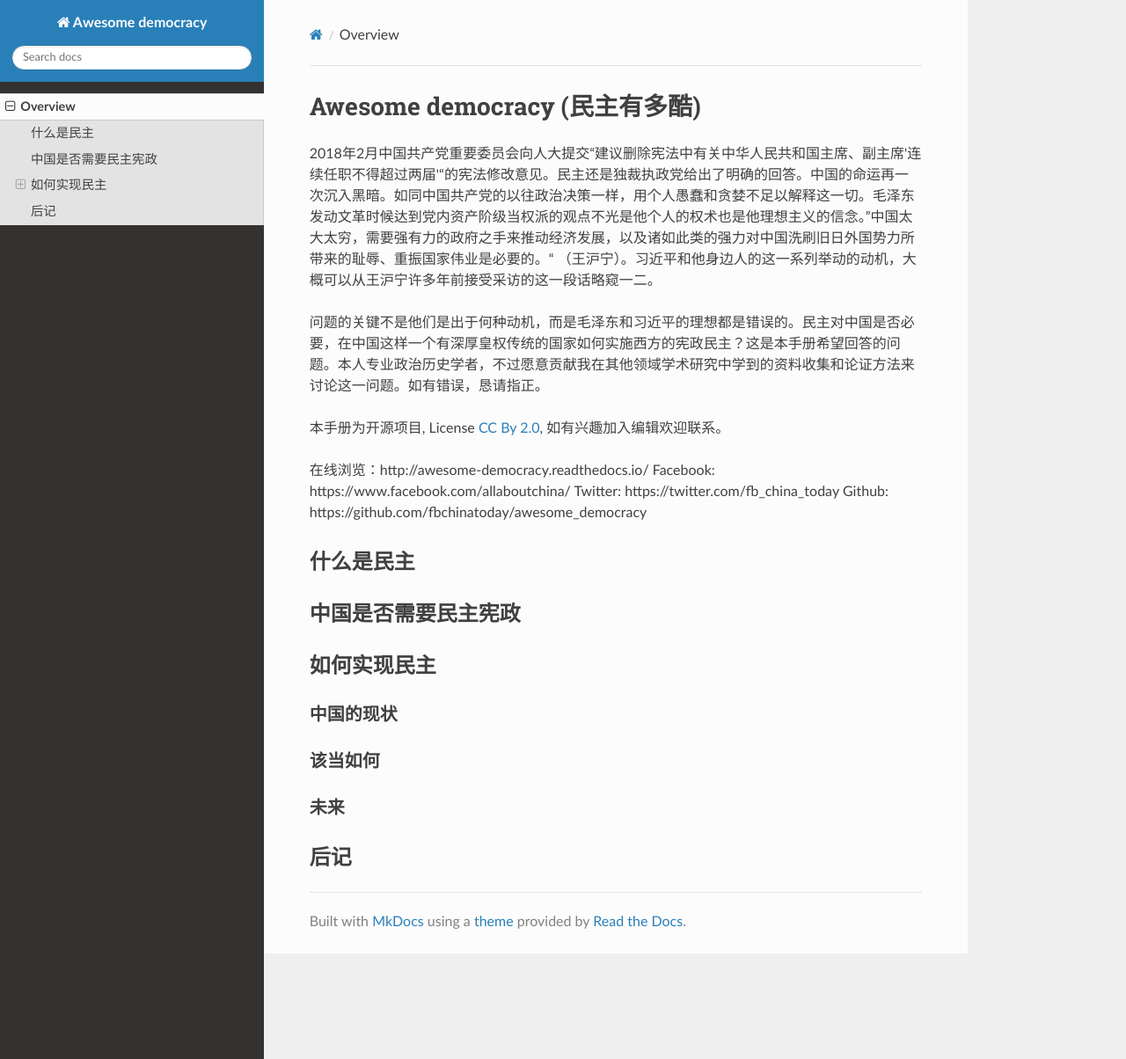
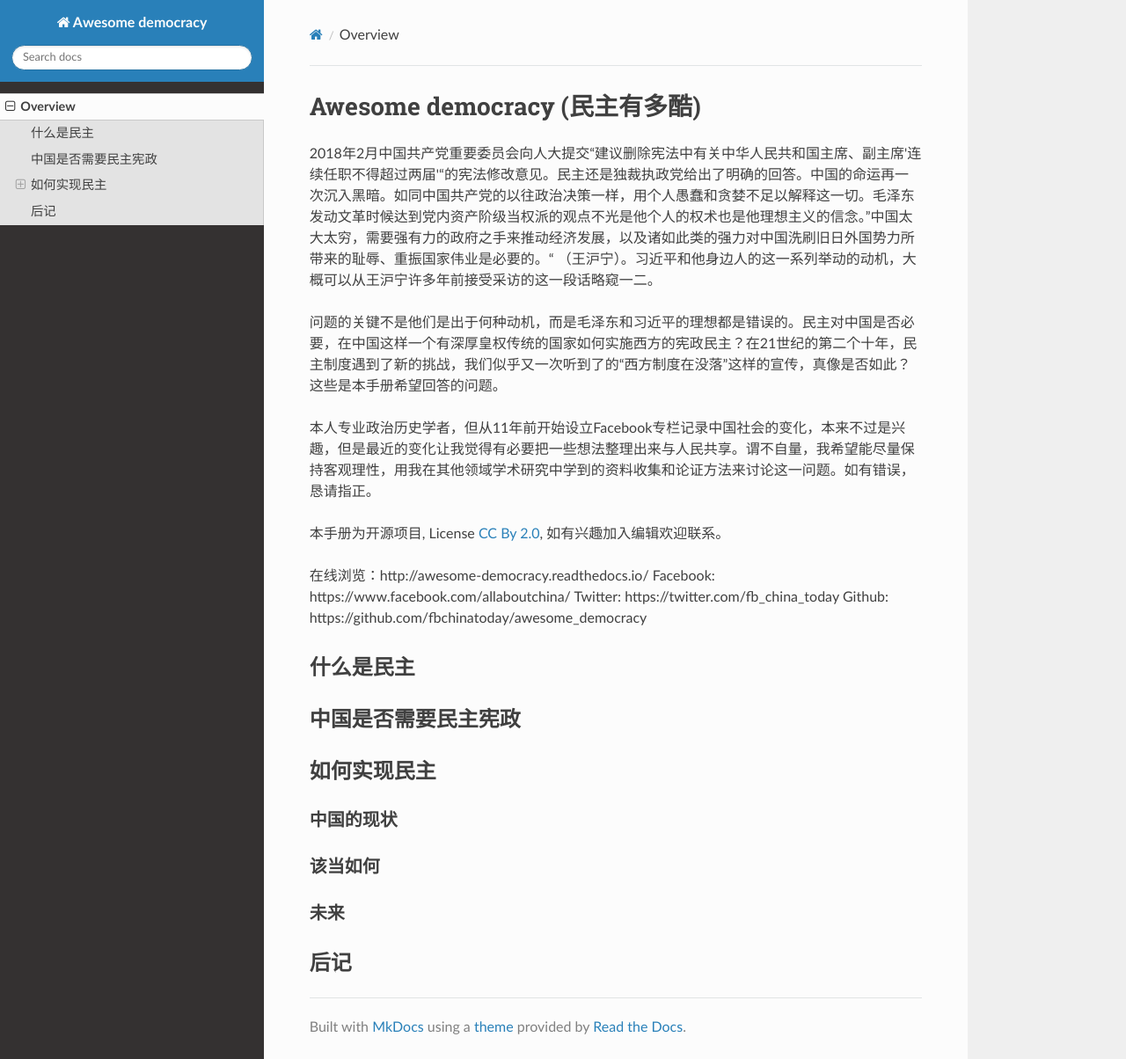
Before and after one commit to fbchinatoday/awesome_democracy, an MkDocs documentation site: the page built from docs/index.md, in a window 1280 px wide and 1204 px high. Shown: the whole window at 88% size. Built offline with MkDocs 1.6.1, drawn with Linux system fonts in a browser that asks for light colours; nearby versions of some CDN libraries; old or Windows-style settings are respelled for this version of MkDocs.

Commit message:
a quick commit

```diff
--- a/docs/index.md
+++ b/docs/index.md
@@ -3,7 +3,9 @@ Awesome democracy (民主有多酷)
 
 2018年2月中国共产党重要委员会向人大提交“建议删除宪法中有关中华人民共和国主席、副主席'连续任职不得超过两届'“的宪法修改意见。民主还是独裁执政党给出了明确的回答。中国的命运再一次沉入黑暗。如同中国共产党的以往政治决策一样，用个人愚蠢和贪婪不足以解释这一切。毛泽东发动文革时候达到党内资产阶级当权派的观点不光是他个人的权术也是他理想主义的信念。”中国太大太穷，需要强有力的政府之手来推动经济发展，以及诸如此类的强力对中国洗刷旧日外国势力所带来的耻辱、重振国家伟业是必要的。“ （王沪宁）。习近平和他身边人的这一系列举动的动机，大概可以从王沪宁许多年前接受采访的这一段话略窥一二。
 
-问题的关键不是他们是出于何种动机，而是毛泽东和习近平的理想都是错误的。民主对中国是否必要，在中国这样一个有深厚皇权传统的国家如何实施西方的宪政民主？这是本手册希望回答的问题。本人专业政治历史学者，不过愿意贡献我在其他领域学术研究中学到的资料收集和论证方法来讨论这一问题。如有错误，恳请指正。
+问题的关键不是他们是出于何种动机，而是毛泽东和习近平的理想都是错误的。民主对中国是否必要，在中国这样一个有深厚皇权传统的国家如何实施西方的宪政民主？在21世纪的第二个十年，民主制度遇到了新的挑战，我们似乎又一次听到了的“西方制度在没落”这样的宣传，真像是否如此？ 这些是本手册希望回答的问题。
+
+本人专业政治历史学者，但从11年前开始设立Facebook专栏记录中国社会的变化，本来不过是兴趣，但是最近的变化让我觉得有必要把一些想法整理出来与人民共享。谓不自量，我希望能尽量保持客观理性，用我在其他领域学术研究中学到的资料收集和论证方法来讨论这一问题。如有错误，恳请指正。
 
 本手册为开源项目, License [CC By 2.0](https://creativecommons.org/licenses/by/2.0/), 如有兴趣加入编辑欢迎联系。
 
```
Also changed, not shown: README.md (+3 -1 lines).
